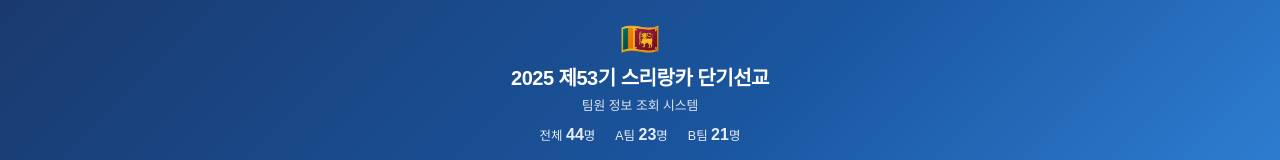
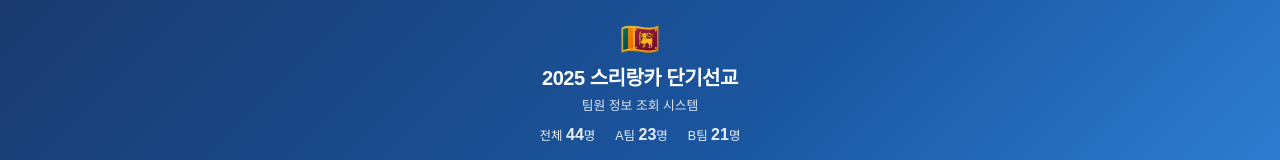
Before and after one commit to CalebKKMin/srilanka-2025, a plain HTML site: page index.html in a window 1280 px wide. Shown: the top 160 px of the page. Drawn offline with Linux system fonts and the light colour scheme.

Commit message:
Fix header title: remove 제53기

```diff
--- a/index.html
+++ b/index.html
@@ -185,7 +185,7 @@
 
 <header>
   <div class="flag">🇱🇰</div>
-  <h1>2025 제53기 스리랑카 단기선교</h1>
+  <h1>2025 스리랑카 단기선교</h1>
   <p>팀원 정보 조회 시스템</p>
   <div class="stats-bar">
     <span>전체 <b id="totalCount">44</b>명</span>
```
